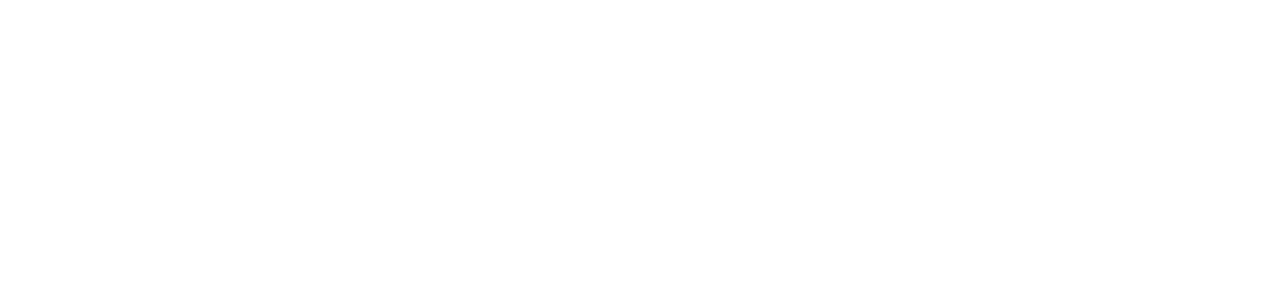
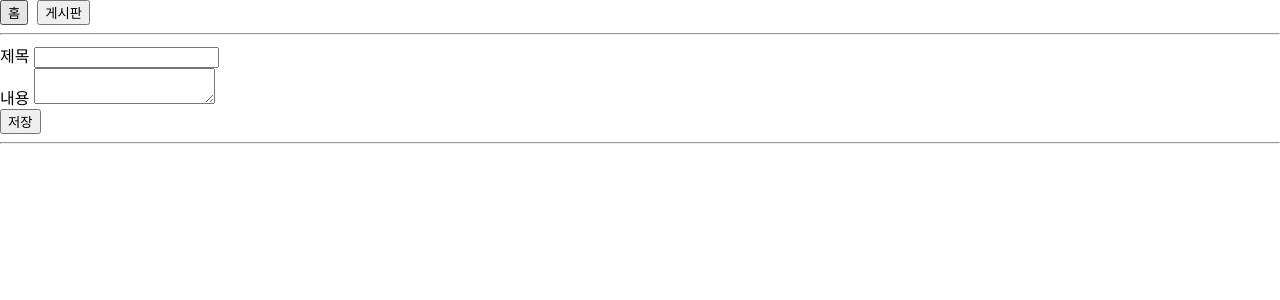
Before and after one commit to tukcomCD2024/KbyC, a React (Create React App) app in the folder frontend/: page /board/write in a window 1280 px wide. Before the commit this address had no page. Shown: the top 300 px of the page. Built offline with nearby package versions, Linux system fonts and the light colour scheme.

Commit message:
Feat: Frontend Post Writing

```diff
--- a/frontend/src/App.js
+++ b/frontend/src/App.js
@@ -1,19 +1,23 @@
 import React from 'react';
 import './App.css';
-import { BrowserRouter, Routes, Route } from 'react-router-dom';
+import { Routes, Route } from 'react-router-dom';
 import LoginPage from './pages/LoginPage';
 import SignupPage from './pages/SignupPage';
-import Home from './pages/Home'
+import Home from './pages/Home';
+import Board from './pages/Board';
+import Post from './pages/Post';
+import WritePost from './pages/WritePost';
 
 function App() {
   return (
-    <BrowserRouter>
       <Routes>
         <Route path="/" element={<Home />}></Route>
         <Route path="/login" element={<LoginPage />}></Route>
         <Route path="/signup" element={<SignupPage />}></Route>
+        <Route path="/board" element={<Board />}></Route>
+        <Route path="/post/:id" element={<Post />}></Route>
+        <Route path="/board/write" element={<WritePost />}></Route>
       </Routes>
-    </BrowserRouter>
   );
 }
 
--- a/frontend/src/index.js
+++ b/frontend/src/index.js
@@ -3,11 +3,18 @@ import ReactDOM from 'react-dom/client';
 import './index.css';
 import App from './App';
 import reportWebVitals from './reportWebVitals';
+import { BrowserRouter } from 'react-router-dom';
+import Header from './layout/Header';
+import Footer from './layout/Footer';
 
 const root = ReactDOM.createRoot(document.getElementById('root'));
 root.render(
   <React.StrictMode>
-    <App />
+    <BrowserRouter>
+      <Header />
+      <App />
+      <Footer />
+    </BrowserRouter>
   </React.StrictMode>
 );
 
--- /dev/null
+++ b/frontend/src/layout/Footer.js
@@ -0,0 +1,11 @@
+import React from 'react';
+
+const Footer = () => {
+    return (
+        <footer>
+            <hr/>
+        </footer>
+    );
+};
+
+export default Footer;
--- /dev/null
+++ b/frontend/src/layout/Header.js
@@ -0,0 +1,15 @@
+import React from 'react';
+import { Link } from 'react-router-dom';
+
+const Header = () => {
+    return (
+        <header>
+            <Link to={'/'}><button>홈</button></Link>
+            &nbsp;&nbsp;
+            <Link to={'/board'}><button>게시판</button></Link>
+            <hr/>
+        </header>
+    );
+};
+
+export default Header;
--- /dev/null
+++ b/frontend/src/pages/Board.js
@@ -0,0 +1,50 @@
+import React, { useState, useEffect } from 'react';
+import { Link, useNavigate } from 'react-router-dom'
+import axios from 'axios';
+
+axios.defaults.baseURL = 'http://127.0.0.1:8000';
+
+const Board = () => {
+
+    const [posts, setPosts] = useState([]);
+
+    const navigate = useNavigate();
+
+    useEffect(() => {
+        async function getPosts() {
+            try {
+                const response = await axios.get('/post/read/all');
+                setPosts(response.data);
+            }
+            catch (error) {
+                console.error('Error fetching posts:', error)
+            }
+        }
+        getPosts();
+    }, []);
+
+    const WritePost = () => {
+        if (localStorage.getItem('access_token')) {
+            navigate('/board/write');
+        }
+        else {
+            navigate('/login');
+        }
+    };
+
+    return (
+        <div>
+            <ul>
+                {posts.map(post => (
+                    <li key={post.post_id}>
+                        <Link to={`/post/${post.post_id}`}>{post.title}</Link>
+                        &nbsp;&nbsp;{post.post_date}
+                    </li>
+                ))}
+            </ul>
+            <button onClick={WritePost}>글쓰기</button>
+        </div>
+    );
+};
+
+export default Board;
--- /dev/null
+++ b/frontend/src/pages/Post.js
@@ -0,0 +1,45 @@
+import React, { useState, useEffect } from 'react';
+import { useParams } from 'react-router-dom';
+import axios from 'axios';
+
+axios.defaults.baseURL = 'http://127.0.0.1:8000';
+
+function Post() {
+
+    const { id } = useParams();
+
+    const [post, setPost] = useState(null);
+    const [loading, setLoading] = useState(true);
+
+    useEffect(() => {
+        async function getPost() {
+            try {
+                const response = await axios.get(`/post/read/${id}`);
+                setPost(response.data);
+                setLoading(false);
+            }
+            catch (error) {
+                console.error('Error fetching post:', error)
+            }
+        }
+        getPost();
+    }, [id]);
+
+    return (
+        <div>
+            {loading ?
+
+            <h2>Loading...</h2> :
+
+            <div>
+                <h2>{post.title}</h2>
+                <p>{post.writer_name}&nbsp;&nbsp;{post.post_date}</p>
+                <hr/>
+                <p>{post.content}</p>
+            </div>
+            }
+        </div>
+    )
+}
+
+export default Post;
--- /dev/null
+++ b/frontend/src/pages/WritePost.js
@@ -0,0 +1,56 @@
+import React, { useState } from 'react';
+import { useNavigate } from 'react-router-dom';
+import axios from 'axios';
+
+axios.defaults.baseURL = 'http://127.0.0.1:8000';
+
+const WritePost = () => {
+    const navigate = useNavigate();
+
+    const [post, setPost] = useState({
+        title: '',
+        content: ''
+    });
+
+    const { title, content } = post;
+
+    const onChange = (e) => {
+        const { value, name } = e.target;
+        setPost({
+            ...post,
+            [name]: value,
+        });
+    };
+
+    const savePost = async () => {
+        await axios.post('/post/create', post, {
+            headers: {
+                'Content-Type': 'application/json',
+                'Authorization': `Bearer ${localStorage.getItem('access_token')}`
+            }
+        })
+        .then(response => {
+            console.log(response.data);
+            alert('게시글이 등록되었습니다.');
+            navigate('/board');
+        })
+        .catch(error => {
+            console.error('에러 발생', error);
+            alert('게시글이 등록되지 않았습니다.');
+        });
+    }
+
+    return (
+        <div>
+            제목&nbsp;
+            <input type='text' name='title' value={title} onChange={onChange} />
+            <br/>
+            내용&nbsp;
+            <textarea name='content' value={content} onChange={onChange} />
+            <br/>
+            <button onClick={savePost}>저장</button>
+        </div>
+    )
+};
+
+export default WritePost;
```
Also changed, not shown: 1 other file (tests, documents, lock files or other folders).
